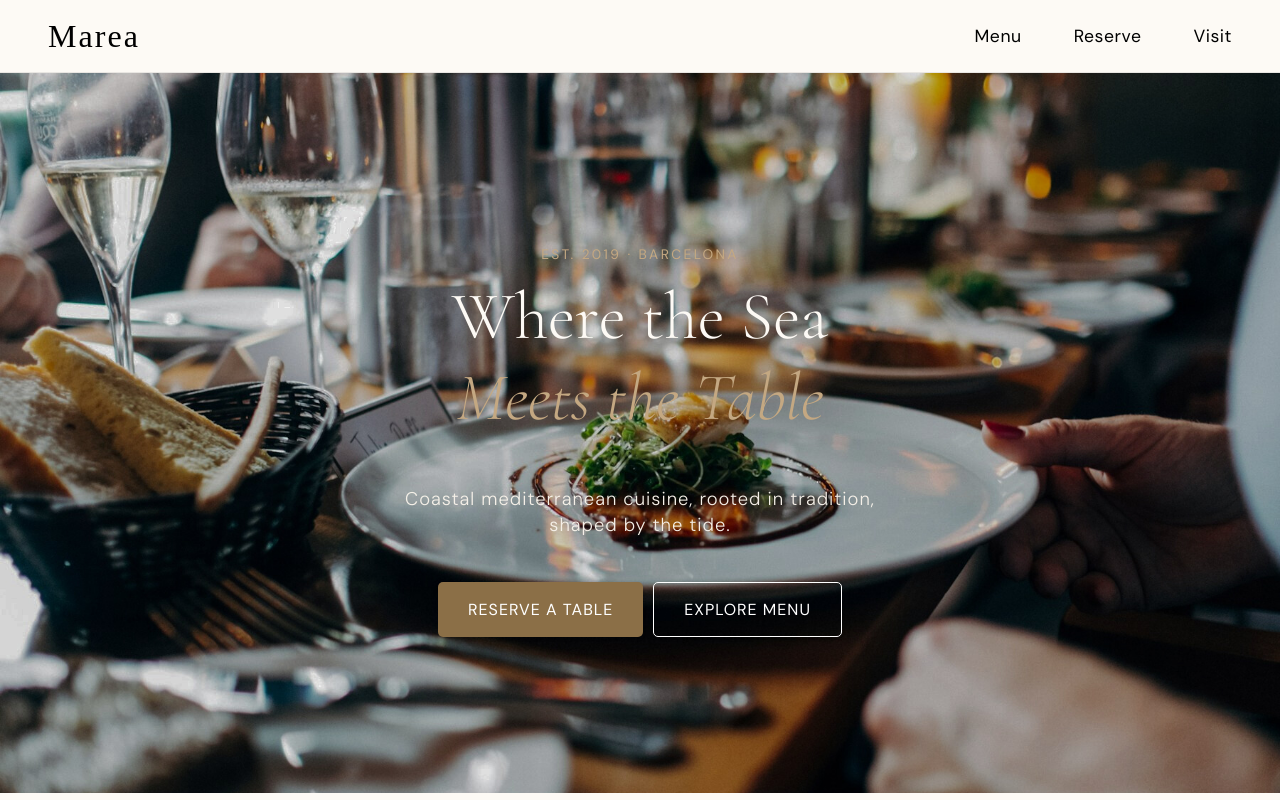
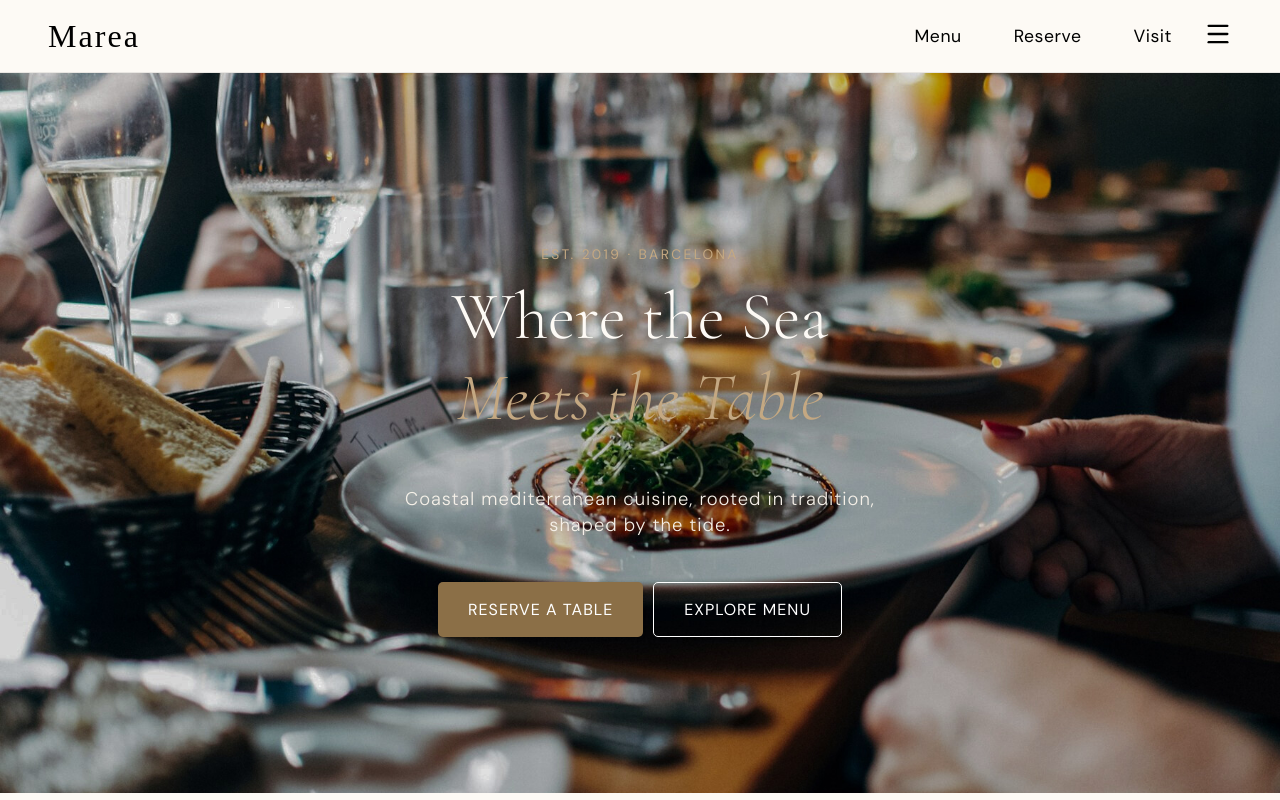
Before and after one commit to farhaanTanvir/resturant-page, a plain HTML site: page index.html in a window 1280 px wide. Shown: the top 800 px of the page. Drawn offline with nearby package versions, Linux system fonts and the light colour scheme.

Commit message:
nothing changed

```diff
--- a/index.html
+++ b/index.html
@@ -12,14 +12,20 @@
     <link rel="stylesheet" href="style.css">
 </head>
 <body>
+  <div class="dark-filter"></div>
+  <header>
+    <div class="offscreen-menu">
+    </div>
 <nav>
   <p class="logo">Marea</p>
   <ul>
-    <li><a href="#menu">Menu</a></li>
-    <li><a href="#reserve">Reserve</a></li>
-    <li><a href="#location">Visit</a></li>
+    <li class="noham"><a href="#menu">Menu</a></li>
+    <li class="noham"><a href="#reserve">Reserve</a></li>
+    <li class="noham"><a href="#location">Visit</a></li>
+    <li class="ham"><svg xmlns="http://www.w3.org/2000/svg" width="28" height="28" viewBox="0 0 24 24" fill="none" stroke="currentColor" stroke-width="2" stroke-linecap="round" stroke-linejoin="round" class="lucide lucide-menu-icon lucide-menu"><path d="M4 5h16"/><path d="M4 12h16"/><path d="M4 19h16"/></svg></li>
   </ul>
 </nav>
+</header>
    <section id="hero">
 
     <p class="est">EST. 2019 · BARCELONA</p>
--- a/style.css
+++ b/style.css
@@ -1,3 +1,4 @@
+/* THIS IS THE RESTURANT PAGE */
 :root {
     --color-bg: #FDFAF5;
     --color-bg-alt: #F5F0E8;
@@ -8,7 +9,8 @@
     --color-border: #E4DDD3;
     --color-muted: #A09080;
     --font-heading: 'Cormorant Garamond';
-    --font-body: 'DM Sans'
+    --font-body: 'DM Sans';
+    --right:
 }
 
 body,
@@ -24,10 +26,17 @@ body {
     background-color: var(--color-bg)
 }
 
-nav {
+header {
     position: sticky;
     top: 0;
     z-index: 100;
+}
+
+
+
+
+nav {
+
     display: flex;
     align-items: center;
     justify-content: space-between;
@@ -531,6 +540,7 @@ footer p a {
 
 
 @media (min-width: 768px) {
+
     nav {
         padding: 0.25rem 3rem;
     }
```
